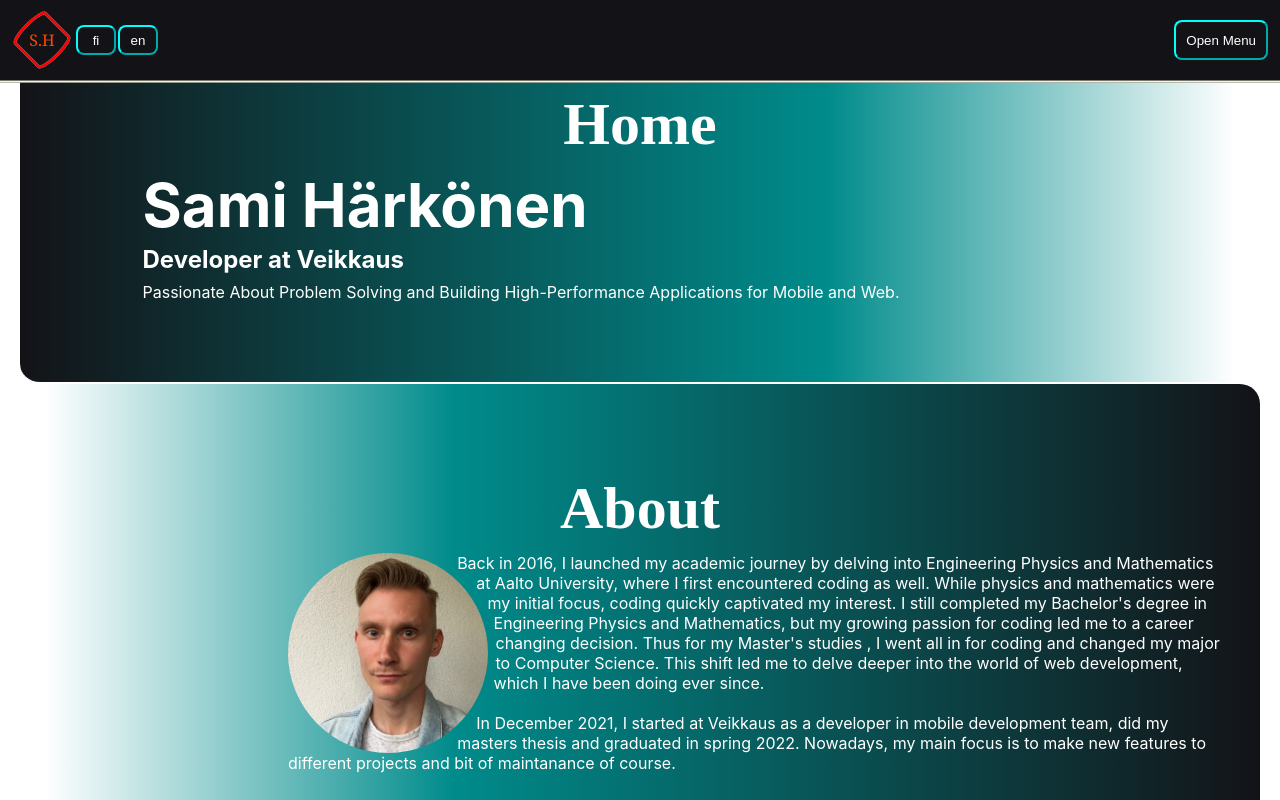
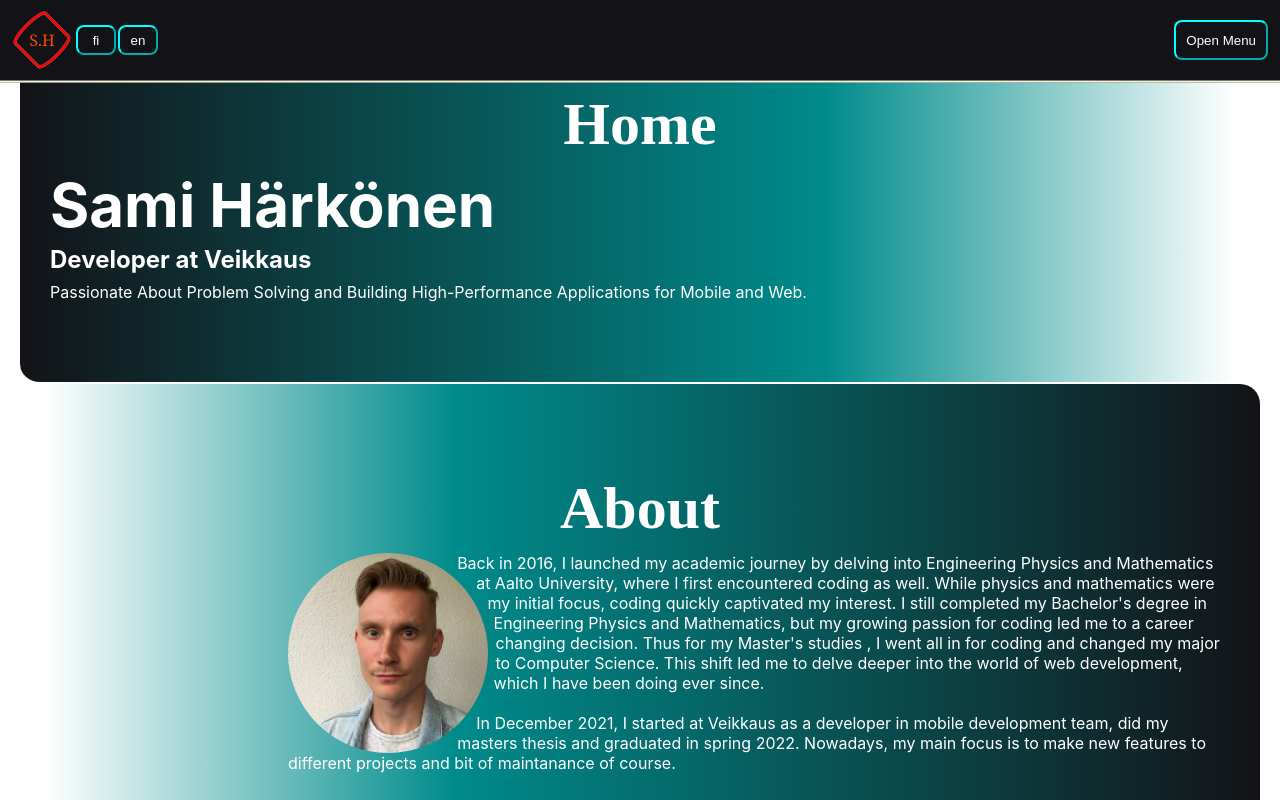
Before and after one commit to SamkHarks/My-page, a React (Create React App) app: page / in a window 1280 px wide. Shown: the top 800 px of the page. Built offline with nearby package versions, Linux system fonts and the light colour scheme.

Commit message:
update section styles

```diff
--- a/src/components/sections/Sections.module.css
+++ b/src/components/sections/Sections.module.css
@@ -20,7 +20,6 @@
     &:nth-child(odd) {
         background: linear-gradient(to right, var(--color-darkCyan-secondary) , var(--color-dark-secondary));
     }
-
 }
 
 @media (min-width: 768px) {
@@ -28,7 +27,7 @@
         margin-left: var(--spacing-L);
         margin-right: var(--spacing-L);
         .section_content {
-            width: 80%;
+           width: 80%;
         }
         &:nth-child(even) {
             background: linear-gradient(to left, var(--background-color-primary) 2%, var(--color-darkCyan-secondary) 35%,var(--color-dark-secondary));
@@ -36,6 +35,7 @@
             border-bottom-left-radius: 20px;
             .section_content {
                 padding-left: 30px;
+                justify-content: flex-start;
                 align-self: flex-start;
             }
         }
@@ -46,11 +46,13 @@
             .section_content {
                 padding-right: 30px;
                 align-self: flex-end;
+                justify-content: flex-end;
             }
         }
         &:last-child {
             .section_content {
                 align-self: center;
+                justify-content: center;
             }
         }
     }
```
